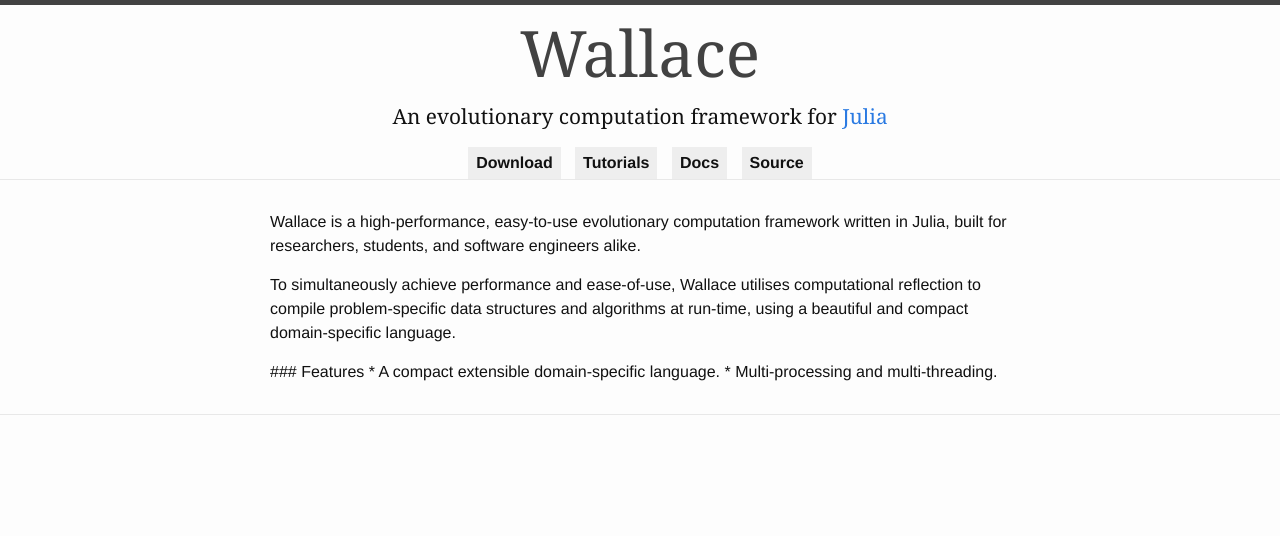
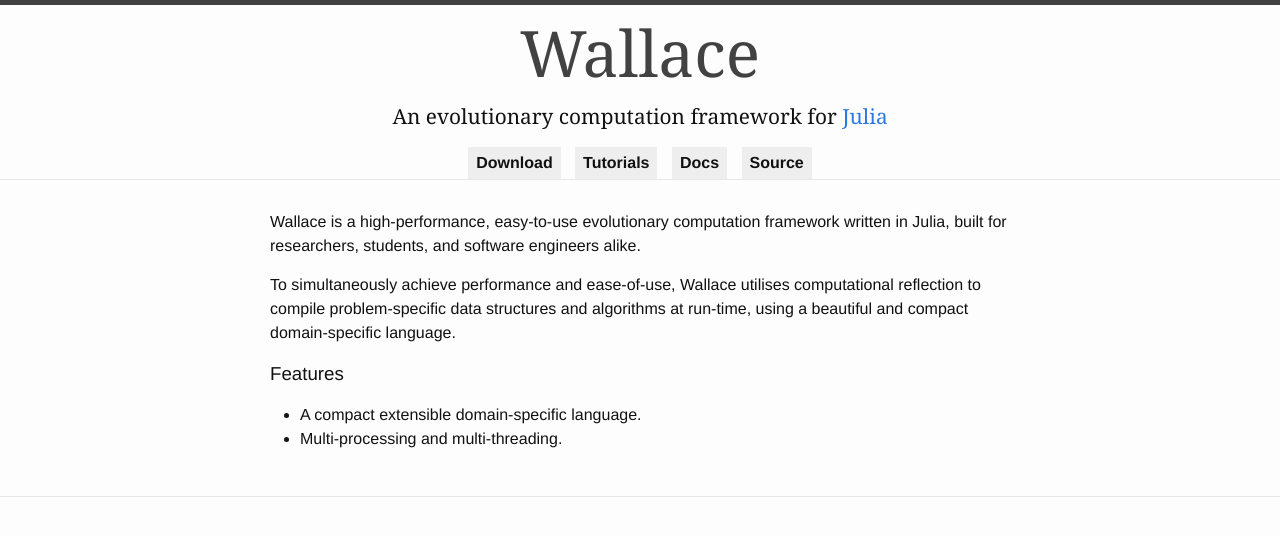
Before and after one commit to ChrisTimperley/Wallace.jl, a Jekyll site: the page built from index.html, in a window 1280 px wide. Shown: the top 536 px of the page. Built offline with Jekyll 4.4.1, drawn with Linux system fonts in a browser that asks for light colours.

Commit message:
Modified home page to use only HTML.

```diff
--- a/index.html
+++ b/index.html
@@ -13,7 +13,9 @@
   domain-specific language.
 </p>
 
-### Features
+<h3>Features</h3>
 
-* A compact extensible domain-specific language.
-* Multi-processing and multi-threading.
+<ul>
+  <li>A compact extensible domain-specific language.</li>
+  <li>Multi-processing and multi-threading.</li>
+</ul>
```
Also changed, not shown: 1 other file.
